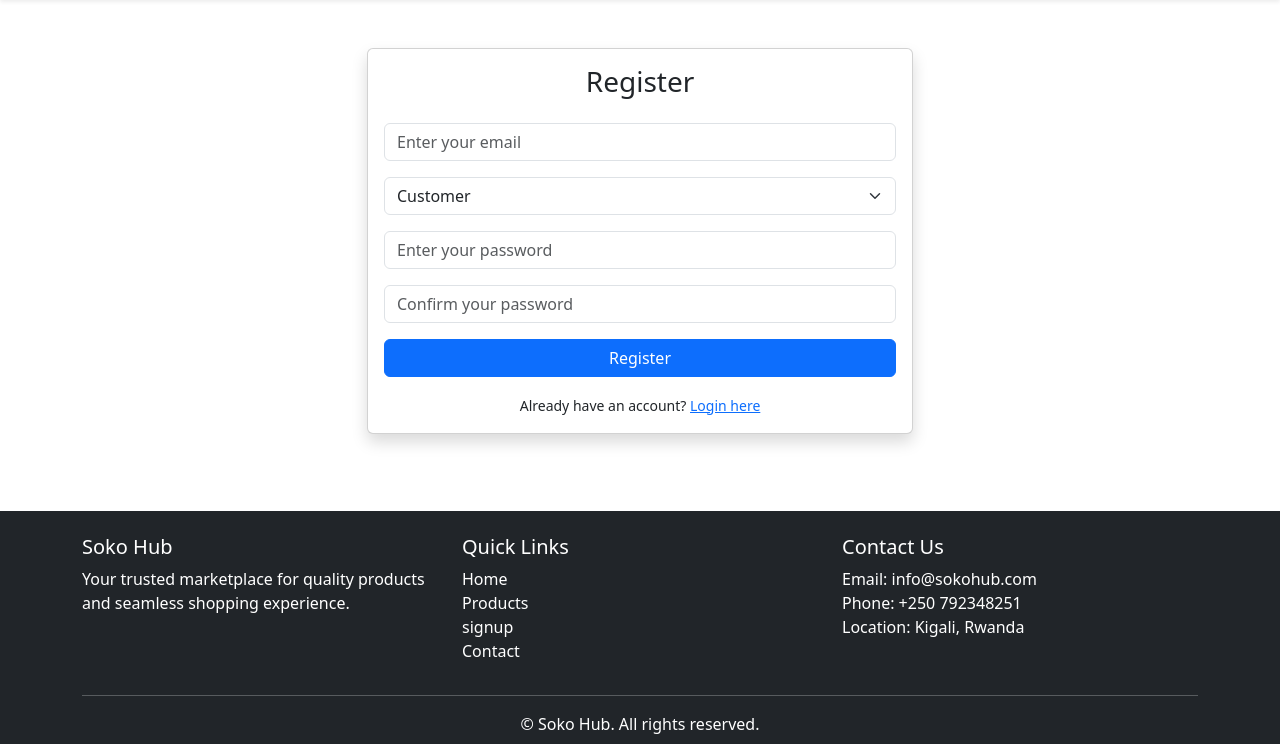
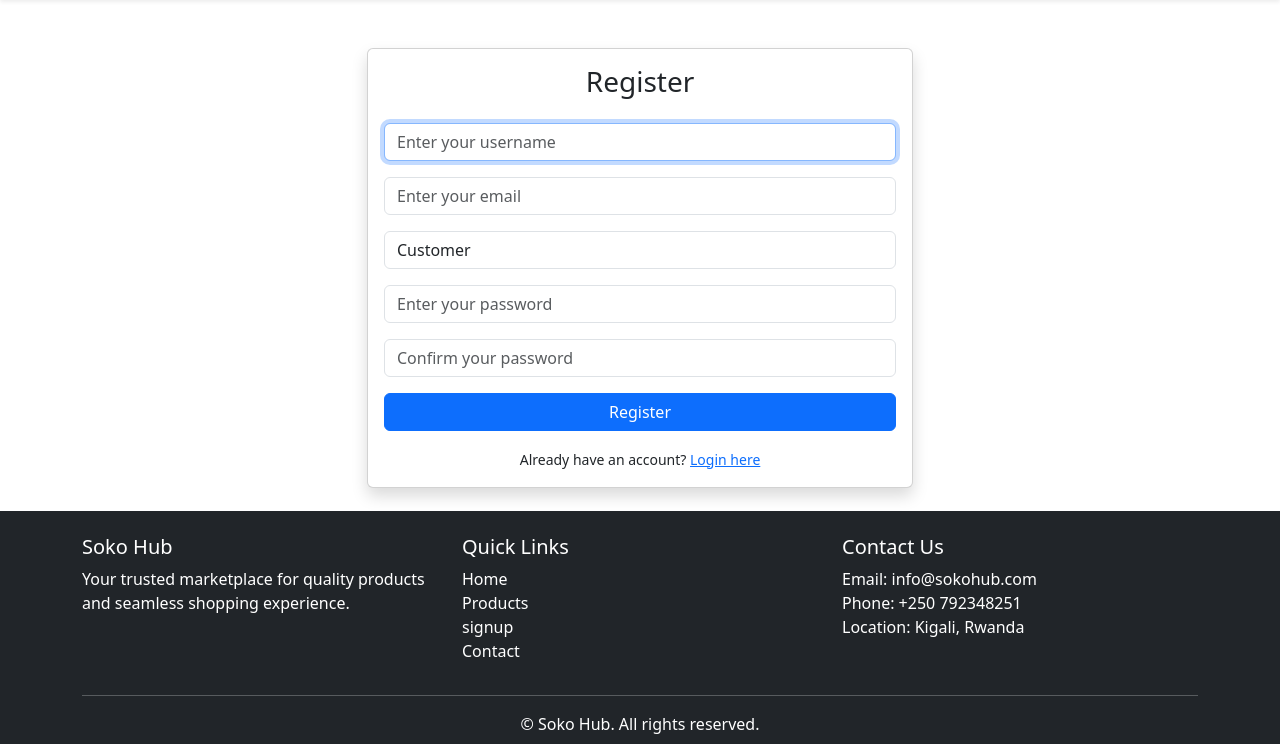
Before and after one commit to UKUNDASETheodomir/Django_project, a Django app: page /register/ in a window 1280 px wide. Shown: the part 56-800 px from the top of the page. Run offline with Django 5.2, Linux system fonts and the light colour scheme.

Commit message:
fixing register error and shop now clearing

```diff
--- a/accounts/forms.py
+++ b/accounts/forms.py
@@ -1,31 +1,11 @@
 from django import forms
 from django.contrib.auth.forms import UserCreationForm
 from django.contrib.auth import get_user_model
-from .models import CustomUser
 
 User = get_user_model()
 
 class RegisterForm(UserCreationForm):
-    USER_TYPE_CHOICES = (
-        ('C', 'Customer'),
-        ('V', 'Vendor'),
-      )
-
-
-    user_type = forms.ChoiceField(
-        choices=USER_TYPE_CHOICES,
-        widget=forms.Select(attrs={
-            'class': 'form-select',
-        }),
-        required=True
-    )
-
-    username = forms.CharField(required= True,
-        widget=forms.Select(attrs={
-            'class': 'form-select',
-        })
-
-    )
+    # Override password fields here, outside Meta
     password1 = forms.CharField(
         label="Password",
         widget=forms.PasswordInput(attrs={
@@ -43,17 +23,18 @@ class RegisterForm(UserCreationForm):
     )
 
     class Meta:
-        model = User               # The custom user model to save data
-        fields = ['username', 'email', 'user_type', 'password1', 'password2']  # Fields to include in the form
-
+        model = User
+        fields = ['username', 'email', 'user_type', 'password1', 'password2']
         widgets = {
             'username': forms.TextInput(attrs={
                 'placeholder': 'Enter your username',
-                'class': 'form-control',     # Bootstrap class for styling
+                'class': 'form-control',
             }),
             'email': forms.EmailInput(attrs={
                 'placeholder': 'Enter your email',
                 'class': 'form-control',
             }),
-
+            'user_type': forms.Select(attrs={
+                'class': 'form-control',
+            })
         }
--- a/accounts/templates/accounts/home.html
+++ b/accounts/templates/accounts/home.html
@@ -6,7 +6,7 @@
     <div class="container text-center py-5">
         <h1 class="display-4 fw-bold">Welcome to SokoHub</h1>
         <p class="lead">Your trusted online marketplace — fast, secure, and reliable.</p>
-        <a href="{% url 'register'  %}" class="btn btn-primary btn-lg mt-3">Shop Now</a>
+        <a href="{% url 'product_list'  %}" class="btn btn-primary btn-lg mt-3">Shop Now</a>
     </div>
 </section>
 
@@ -39,7 +39,7 @@
 
 <!-- Categories Section -->
 <section id="categories" class="py-5 bg-light">
-    <div class="container text-center">
+    <div class="container txt-center">
         <h2 class="mb-4 fw-bold">Popular Categories</h2>
         <div class="row g-4">
             <div class="col-md-3">
--- a/accounts/templates/accounts/register.html
+++ b/accounts/templates/accounts/register.html
@@ -11,6 +11,12 @@
 
           <form method="POST" novalidate>
             {% csrf_token %}
+            <div class="mb-3">
+              {{ form.username }}
+              {% for error in form.username.errors %}
+                <div class="text-danger small">{{ error }}</div>
+              {% endfor %}
+              </div>
 
 
             <div class="mb-3">
```
Also changed, not shown: db.sqlite3.
